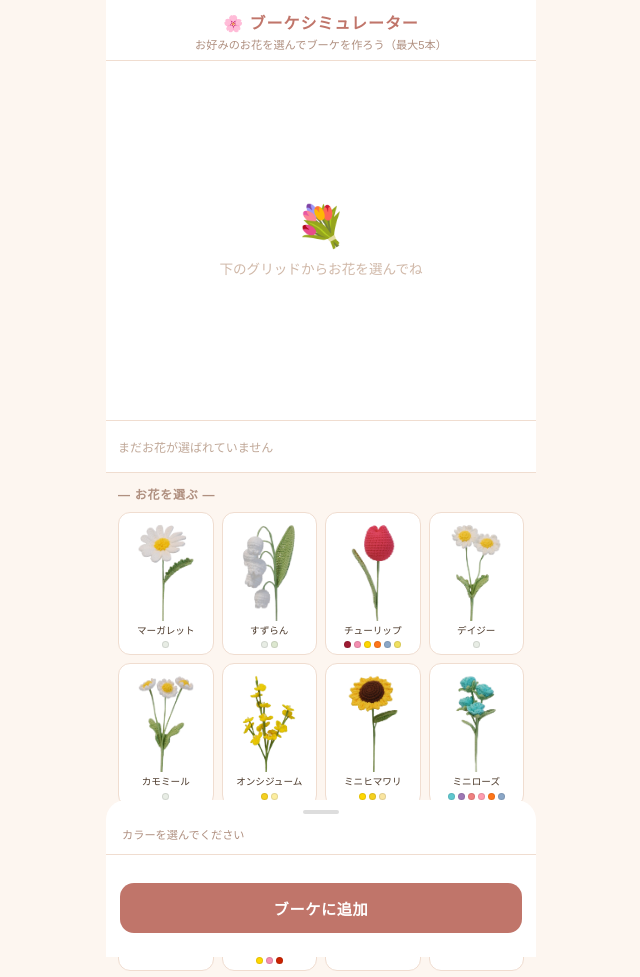
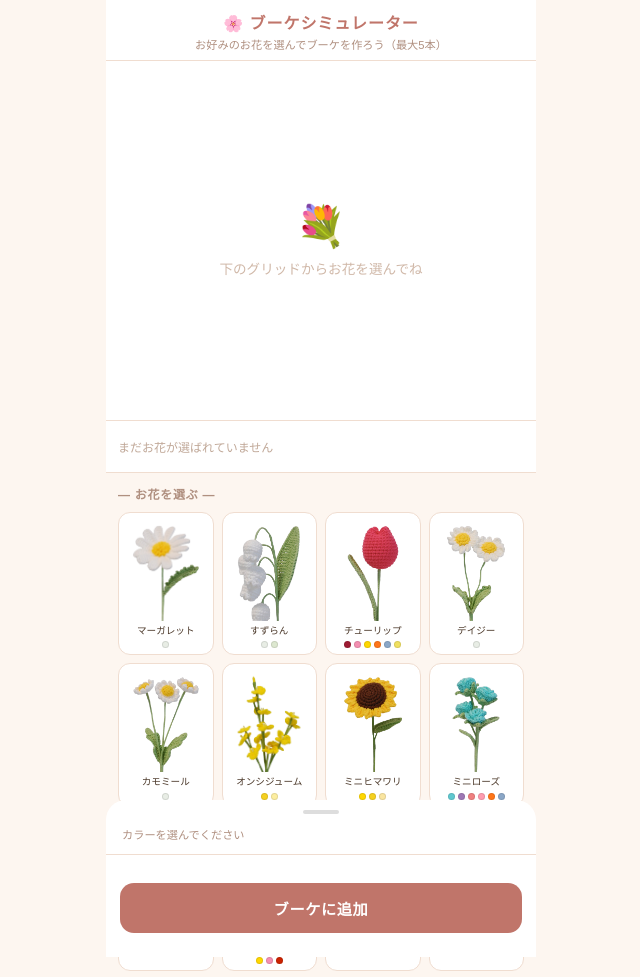
Before and after one commit to RiluFlower/bouquet_simulator, a plain HTML site: page index.html in a window 1280 px wide. Shown: the top 977 px of the page, without its empty margins (319-959 px from the left). Drawn offline with Linux system fonts and the light colour scheme.

Commit message:
Update index.html

```diff
--- a/index.html
+++ b/index.html
@@ -96,7 +96,7 @@
     .flower-card:active { transform: scale(0.95); }
     .flower-card.selected { border-color: var(--accent); box-shadow: 0 0 0 2px rgba(192,117,106,0.2); }
     .flower-card .img-wrap { width:80px; height:100px; overflow:hidden; margin:0 auto; }
-    .flower-card img { width:80px; height:100px; object-fit:contain; transform:scale(1.5); transform-origin:top center; }
+    .flower-card img { width:80px; height:100px; object-fit:contain; transform:scale(1.8); transform-origin:top center; }
     .flower-card .f-svg { width:80px; height:100px; display:block; margin:0 auto; }
     .flower-card .f-name { font-size: 0.6rem; color: var(--text); margin-top:4px; line-height:1.3; }
     .flower-card .color-dots { display:flex; justify-content:center; gap:3px; margin-top:4px; flex-wrap:wrap; }
```
